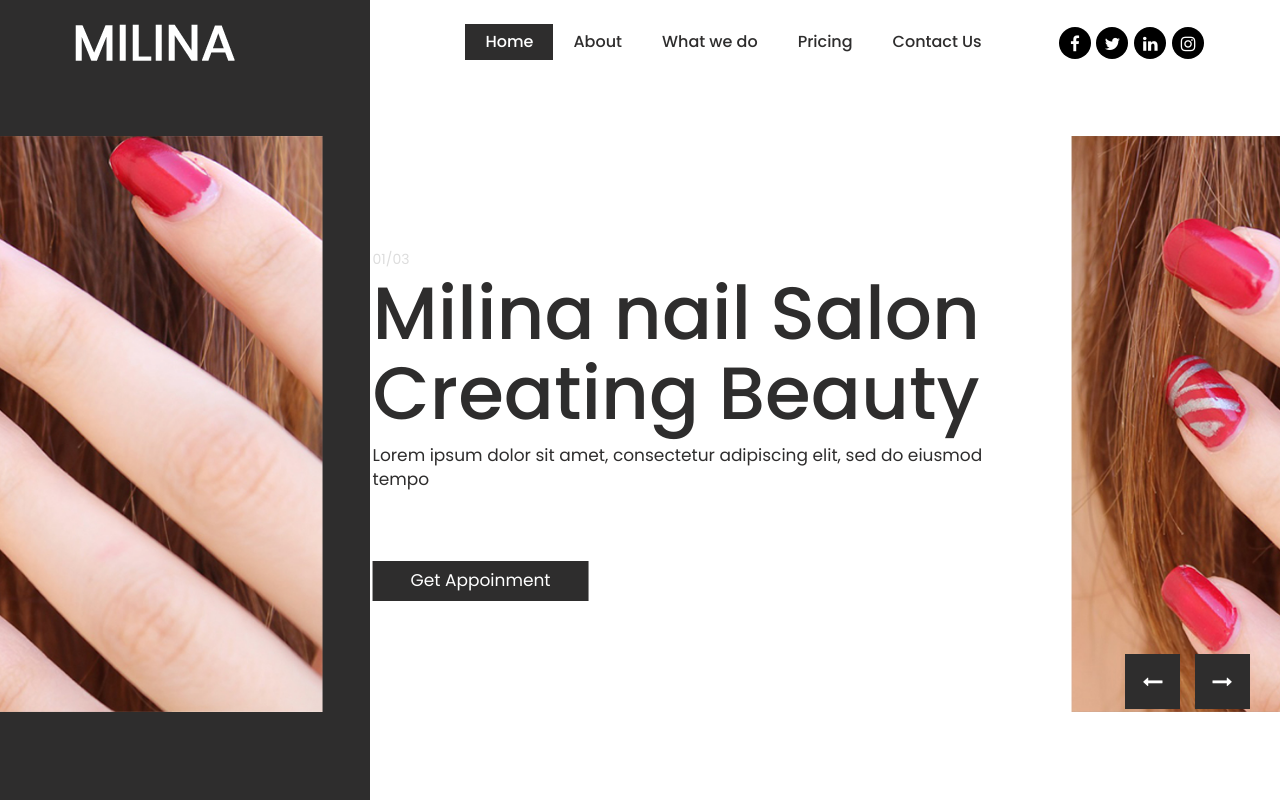
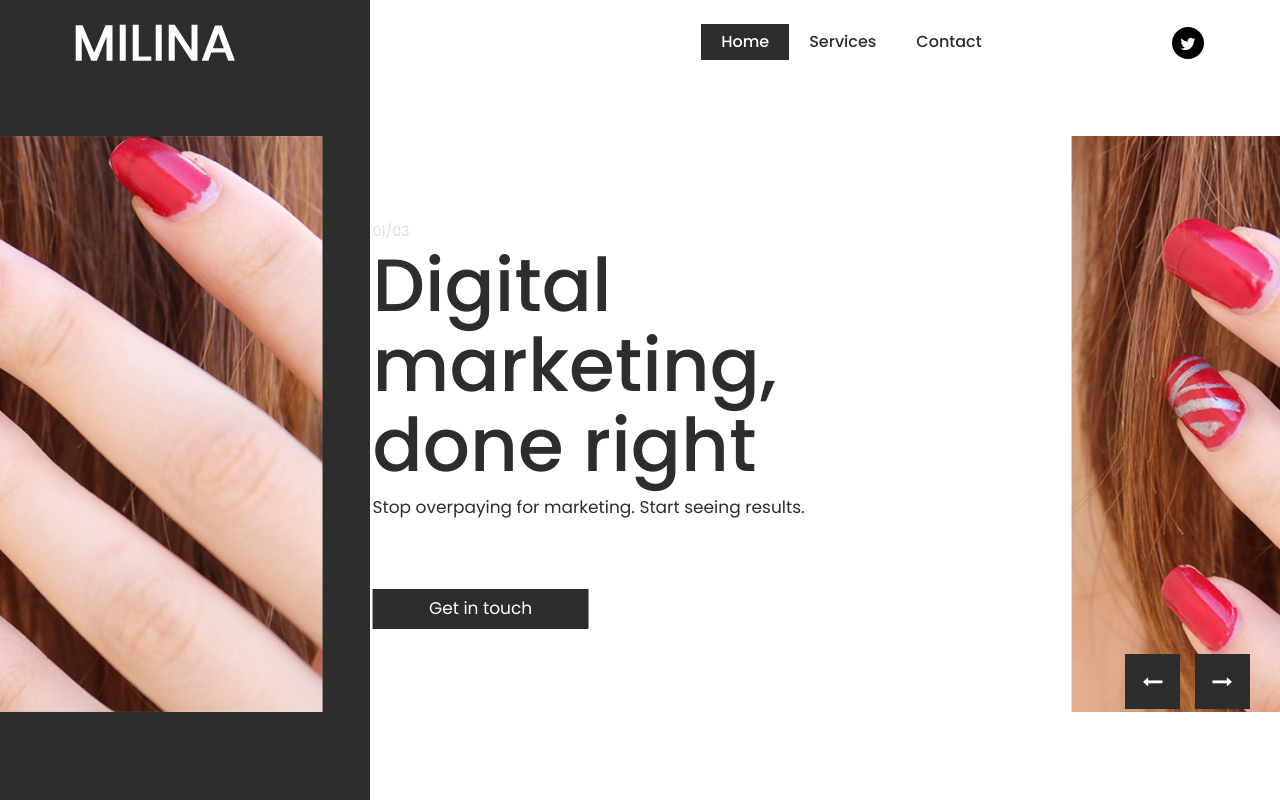
Before and after one commit to roitothesky/roitothesky.github.io, a plain HTML site: page index.html in a window 1280 px wide. Shown: the top 800 px of the page. Drawn offline with nearby package versions, Linux system fonts and the light colour scheme; a web font is replaced by a local one.

Commit message:
Update index.html

```diff
--- a/index.html
+++ b/index.html
@@ -10,7 +10,7 @@
       <meta name="viewport" content="width=device-width, initial-scale=1">
       <meta name="viewport" content="initial-scale=1, maximum-scale=1">
       <!-- site metas -->
-      <title>milina</title>
+      <title>ROI To The Sky - Digital Marketing Studio</title>
       <meta name="keywords" content="">
       <meta name="description" content="">
       <meta name="author" content="">
@@ -59,16 +59,10 @@
                                  <a class="nav-link" href="index.html">Home</a>
                               </li>
                               <li class="nav-item">
-                                 <a class="nav-link" href="about.html">About</a>
+                                 <a class="nav-link" href="we-do.html">Services</a>
                               </li>
                               <li class="nav-item">
-                                 <a class="nav-link" href="we-do.html">What we do</a>
-                              </li>
-                              <li class="nav-item">
-                                 <a class="nav-link" href="pricing.html">Pricing</a>
-                              </li>
-                              <li class="nav-item">
-                                 <a class="nav-link" href="contact.html">Contact Us</a>
+                                 <a class="nav-link" href="contact.html">Contact</a>
                               </li>
                            </ul>
                         </div>
@@ -76,10 +70,7 @@
                   </div>
                   <div class="col-md-2">
                      <ul class="social_icon">
-                        <li><a href="#"><i class="fa fa-facebook" aria-hidden="true"></i></a></li>
                         <li><a href="#"><i class="fa fa-twitter" aria-hidden="true"></i></a></li>
-                        <li><a href="#"><i class="fa fa-linkedin" aria-hidden="true"></i></a></li>
-                        <li><a href="#"><i class="fa fa-instagram" aria-hidden="true"></i></a></li>
                      </ul>
                   </div>
                </div>
@@ -106,9 +97,9 @@
                            </div>
                            <div class="col-md-6">
                               <span>01/03</span>
-                              <h1>Milina nail Salon Creating Beauty</h1>
-                              <p>Lorem ipsum dolor sit amet, consectetur adipiscing elit, sed do eiusmod tempo</p>
-                              <a class="get_btn" href="Javascript:void(0)" role="button">Get Appoinment</a>
+                              <h1>Digital marketing, done right</h1>
+                              <p>Stop overpaying for marketing. Start seeing results.</p>
+                              <a class="get_btn" href="mailto:sam.miller@roitothesky.com" role="button">Get in touch</a>
                            </div>
                         </div>
                      </div>
```
